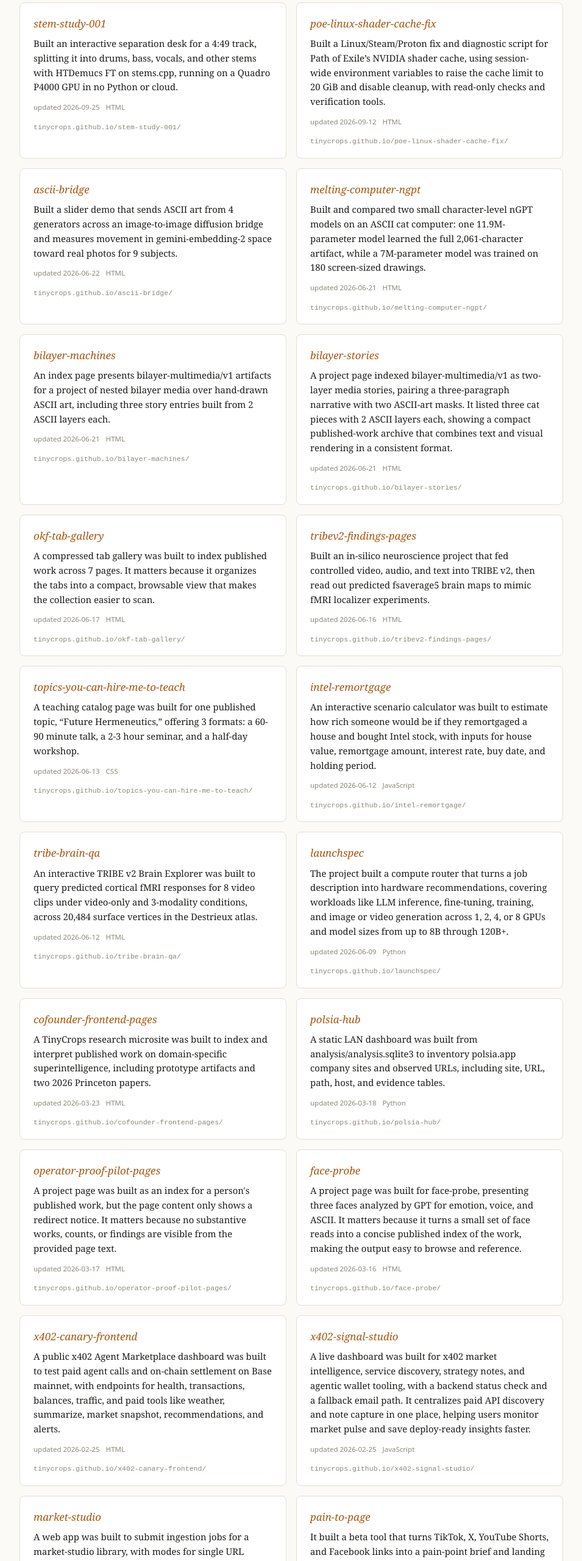
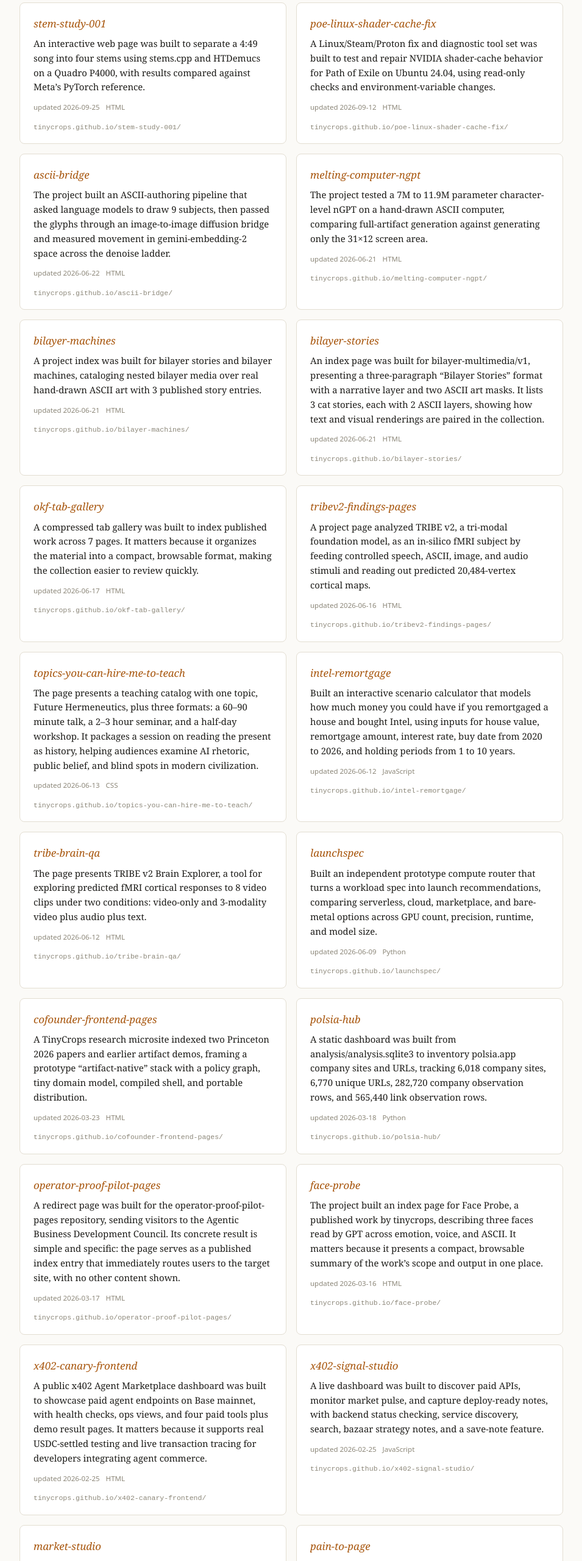
Before and after one commit to tinycrops/tinycrops-index, a plain HTML site: page frontend/index.html in a window 1280 px wide. Shown: the part 2202-4762 px from the top of the page at 61% size, without its empty margins (162-1117 px from the left). Drawn offline with Linux system fonts and the light colour scheme.

Commit message:
chore: regenerate index 2026-11-25

```diff
--- a/frontend/index.html
+++ b/frontend/index.html
@@ -143,155 +143,155 @@
 <div class="grid">
     <article class="card">
       <h3><a href="https://tinycrops.github.io/stem-study-001/" target="_blank" rel="noopener noreferrer">stem-study-001</a></h3>
-      <p>Built an interactive separation desk for a 4:49 track, splitting it into drums, bass, vocals, and other stems with HTDemucs FT on stems.cpp, running on a Quadro P4000 GPU in no Python or cloud.</p>
+      <p>An interactive web page was built to separate a 4:49 song into four stems using stems.cpp and HTDemucs on a Quadro P4000, with results compared against Meta’s PyTorch reference.</p>
       <div class="meta"><span>updated 2026-09-25</span><span>HTML</span></div>
       <a class="src" href="https://tinycrops.github.io/stem-study-001/" target="_blank" rel="noopener noreferrer">tinycrops.github.io/stem-study-001/</a>
     </article>
     <article class="card">
       <h3><a href="https://tinycrops.github.io/poe-linux-shader-cache-fix/" target="_blank" rel="noopener noreferrer">poe-linux-shader-cache-fix</a></h3>
-      <p>Built a Linux/Steam/Proton fix and diagnostic script for Path of Exile’s NVIDIA shader cache, using session-wide environment variables to raise the cache limit to 20 GiB and disable cleanup, with read-only checks and verification tools.</p>
+      <p>A Linux/Steam/Proton fix and diagnostic tool set was built to test and repair NVIDIA shader-cache behavior for Path of Exile on Ubuntu 24.04, using read-only checks and environment-variable changes.</p>
       <div class="meta"><span>updated 2026-09-12</span><span>HTML</span></div>
       <a class="src" href="https://tinycrops.github.io/poe-linux-shader-cache-fix/" target="_blank" rel="noopener noreferrer">tinycrops.github.io/poe-linux-shader-cache-fix/</a>
     </article>
     <article class="card">
       <h3><a href="https://tinycrops.github.io/ascii-bridge/" target="_blank" rel="noopener noreferrer">ascii-bridge</a></h3>
-      <p>Built a slider demo that sends ASCII art from 4 generators across an image-to-image diffusion bridge and measures movement in gemini-embedding-2 space toward real photos for 9 subjects.</p>
+      <p>The project built an ASCII-authoring pipeline that asked language models to draw 9 subjects, then passed the glyphs through an image-to-image diffusion bridge and measured movement in gemini-embedding-2 space across the denoise ladder.</p>
       <div class="meta"><span>updated 2026-06-22</span><span>HTML</span></div>
       <a class="src" href="https://tinycrops.github.io/ascii-bridge/" target="_blank" rel="noopener noreferrer">tinycrops.github.io/ascii-bridge/</a>
     </article>
     <article class="card">
       <h3><a href="https://tinycrops.github.io/melting-computer-ngpt/" target="_blank" rel="noopener noreferrer">melting-computer-ngpt</a></h3>
-      <p>Built and compared two small character-level nGPT models on an ASCII cat computer: one 11.9M-parameter model learned the full 2,061-character artifact, while a 7M-parameter model was trained on 180 screen-sized drawings.</p>
+      <p>The project tested a 7M to 11.9M parameter character-level nGPT on a hand-drawn ASCII computer, comparing full-artifact generation against generating only the 31×12 screen area.</p>
       <div class="meta"><span>updated 2026-06-21</span><span>HTML</span></div>
       <a class="src" href="https://tinycrops.github.io/melting-computer-ngpt/" target="_blank" rel="noopener noreferrer">tinycrops.github.io/melting-computer-ngpt/</a>
     </article>
     <article class="card">
       <h3><a href="https://tinycrops.github.io/bilayer-machines/" target="_blank" rel="noopener noreferrer">bilayer-machines</a></h3>
-      <p>An index page presents bilayer-multimedia/v1 artifacts for a project of nested bilayer media over hand-drawn ASCII art, including three story entries built from 2 ASCII layers each.</p>
+      <p>A project index was built for bilayer stories and bilayer machines, cataloging nested bilayer media over real hand-drawn ASCII art with 3 published story entries.</p>
       <div class="meta"><span>updated 2026-06-21</span><span>HTML</span></div>
       <a class="src" href="https://tinycrops.github.io/bilayer-machines/" target="_blank" rel="noopener noreferrer">tinycrops.github.io/bilayer-machines/</a>
     </article>
     <article class="card">
       <h3><a href="https://tinycrops.github.io/bilayer-stories/" target="_blank" rel="noopener noreferrer">bilayer-stories</a></h3>
-      <p>A project page indexed bilayer-multimedia/v1 as two-layer media stories, pairing a three-paragraph narrative with two ASCII-art masks. It listed three cat pieces with 2 ASCII layers each, showing a compact published-work archive that combines text and visual rendering in a consistent format.</p>
+      <p>An index page was built for bilayer-multimedia/v1, presenting a three-paragraph “Bilayer Stories” format with a narrative layer and two ASCII art masks. It lists 3 cat stories, each with 2 ASCII layers, showing how text and visual renderings are paired in the collection.</p>
       <div class="meta"><span>updated 2026-06-21</span><span>HTML</span></div>
       <a class="src" href="https://tinycrops.github.io/bilayer-stories/" target="_blank" rel="noopener noreferrer">tinycrops.github.io/bilayer-stories/</a>
     </article>
     <article class="card">
       <h3><a href="https://tinycrops.github.io/okf-tab-gallery/" target="_blank" rel="noopener noreferrer">okf-tab-gallery</a></h3>
-      <p>A compressed tab gallery was built to index published work across 7 pages. It matters because it organizes the tabs into a compact, browsable view that makes the collection easier to scan.</p>
+      <p>A compressed tab gallery was built to index published work across 7 pages. It matters because it organizes the material into a compact, browsable format, making the collection easier to review quickly.</p>
       <div class="meta"><span>updated 2026-06-17</span><span>HTML</span></div>
       <a class="src" href="https://tinycrops.github.io/okf-tab-gallery/" target="_blank" rel="noopener noreferrer">tinycrops.github.io/okf-tab-gallery/</a>
     </article>
     <article class="card">
       <h3><a href="https://tinycrops.github.io/tribev2-findings-pages/" target="_blank" rel="noopener noreferrer">tribev2-findings-pages</a></h3>
-      <p>Built an in-silico neuroscience project that fed controlled video, audio, and text into TRIBE v2, then read out predicted fsaverage5 brain maps to mimic fMRI localizer experiments.</p>
+      <p>A project page analyzed TRIBE v2, a tri-modal foundation model, as an in-silico fMRI subject by feeding controlled speech, ASCII, image, and audio stimuli and reading out predicted 20,484-vertex cortical maps.</p>
       <div class="meta"><span>updated 2026-06-16</span><span>HTML</span></div>
       <a class="src" href="https://tinycrops.github.io/tribev2-findings-pages/" target="_blank" rel="noopener noreferrer">tinycrops.github.io/tribev2-findings-pages/</a>
     </article>
     <article class="card">
       <h3><a href="https://tinycrops.github.io/topics-you-can-hire-me-to-teach/" target="_blank" rel="noopener noreferrer">topics-you-can-hire-me-to-teach</a></h3>
-      <p>A teaching catalog page was built for one published topic, “Future Hermeneutics,” offering 3 formats: a 60-90 minute talk, a 2-3 hour seminar, and a half-day workshop.</p>
+      <p>The page presents a teaching catalog with one topic, Future Hermeneutics, plus three formats: a 60–90 minute talk, a 2–3 hour seminar, and a half-day workshop. It packages a session on reading the present as history, helping audiences examine AI rhetoric, public belief, and blind spots in modern civilization.</p>
       <div class="meta"><span>updated 2026-06-13</span><span>CSS</span></div>
       <a class="src" href="https://tinycrops.github.io/topics-you-can-hire-me-to-teach/" target="_blank" rel="noopener noreferrer">tinycrops.github.io/topics-you-can-hire-me-to-teach/</a>
     </article>
     <article class="card">
       <h3><a href="https://tinycrops.github.io/intel-remortgage/" target="_blank" rel="noopener noreferrer">intel-remortgage</a></h3>
-      <p>An interactive scenario calculator was built to estimate how rich someone would be if they remortgaged a house and bought Intel stock, with inputs for house value, remortgage amount, interest rate, buy date, and holding period.</p>
+      <p>Built an interactive scenario calculator that models how much money you could have if you remortgaged a house and bought Intel, using inputs for house value, remortgage amount, interest rate, buy date from 2020 to 2026, and holding periods from 1 to 10 years.</p>
       <div class="meta"><span>updated 2026-06-12</span><span>JavaScript</span></div>
       <a class="src" href="https://tinycrops.github.io/intel-remortgage/" target="_blank" rel="noopener noreferrer">tinycrops.github.io/intel-remortgage/</a>
     </article>
     <article class="card">
       <h3><a href="https://tinycrops.github.io/tribe-brain-qa/" target="_blank" rel="noopener noreferrer">tribe-brain-qa</a></h3>
-      <p>An interactive TRIBE v2 Brain Explorer was built to query predicted cortical fMRI responses for 8 video clips under video-only and 3-modality conditions, across 20,484 surface vertices in the Destrieux atlas.</p>
+      <p>The page presents TRIBE v2 Brain Explorer, a tool for exploring predicted fMRI cortical responses to 8 video clips under two conditions: video-only and 3-modality video plus audio plus text.</p>
       <div class="meta"><span>updated 2026-06-12</span><span>HTML</span></div>
       <a class="src" href="https://tinycrops.github.io/tribe-brain-qa/" target="_blank" rel="noopener noreferrer">tinycrops.github.io/tribe-brain-qa/</a>
     </article>
     <article class="card">
       <h3><a href="https://tinycrops.github.io/launchspec/" target="_blank" rel="noopener noreferrer">launchspec</a></h3>
-      <p>The project built a compute router that turns a job description into hardware recommendations, covering workloads like LLM inference, fine-tuning, training, and image or video generation across 1, 2, 4, or 8 GPUs and model sizes from up to 8B through 120B+.</p>
+      <p>Built an independent prototype compute router that turns a workload spec into launch recommendations, comparing serverless, cloud, marketplace, and bare-metal options across GPU count, precision, runtime, and model size.</p>
       <div class="meta"><span>updated 2026-06-09</span><span>Python</span></div>
       <a class="src" href="https://tinycrops.github.io/launchspec/" target="_blank" rel="noopener noreferrer">tinycrops.github.io/launchspec/</a>
     </article>
     <article class="card">
       <h3><a href="https://tinycrops.github.io/cofounder-frontend-pages/" target="_blank" rel="noopener noreferrer">cofounder-frontend-pages</a></h3>
-      <p>A TinyCrops research microsite was built to index and interpret published work on domain-specific superintelligence, including prototype artifacts and two 2026 Princeton papers.</p>
+      <p>A TinyCrops research microsite indexed two Princeton 2026 papers and earlier artifact demos, framing a prototype “artifact-native” stack with a policy graph, tiny domain model, compiled shell, and portable distribution.</p>
       <div class="meta"><span>updated 2026-03-23</span><span>HTML</span></div>
       <a class="src" href="https://tinycrops.github.io/cofounder-frontend-pages/" target="_blank" rel="noopener noreferrer">tinycrops.github.io/cofounder-frontend-pages/</a>
     </article>
     <article class="card">
       <h3><a href="https://tinycrops.github.io/polsia-hub/" target="_blank" rel="noopener noreferrer">polsia-hub</a></h3>
-      <p>A static LAN dashboard was built from analysis/analysis.sqlite3 to inventory polsia.app company sites and observed URLs, including site, URL, path, host, and evidence tables.</p>
+      <p>A static dashboard was built from analysis/analysis.sqlite3 to inventory polsia.app company sites and URLs, tracking 6,018 company sites, 6,770 unique URLs, 282,720 company observation rows, and 565,440 link observation rows.</p>
       <div class="meta"><span>updated 2026-03-18</span><span>Python</span></div>
       <a class="src" href="https://tinycrops.github.io/polsia-hub/" target="_blank" rel="noopener noreferrer">tinycrops.github.io/polsia-hub/</a>
     </article>
     <article class="card">
       <h3><a href="https://tinycrops.github.io/operator-proof-pilot-pages/" target="_blank" rel="noopener noreferrer">operator-proof-pilot-pages</a></h3>
-      <p>A project page was built as an index for a person&#x27;s published work, but the page content only shows a redirect notice. It matters because no substantive works, counts, or findings are visible from the provided page text.</p>
+      <p>A redirect page was built for the operator-proof-pilot-pages repository, sending visitors to the Agentic Business Development Council. Its concrete result is simple and specific: the page serves as a published index entry that immediately routes users to the target site, with no other content shown.</p>
       <div class="meta"><span>updated 2026-03-17</span><span>HTML</span></div>
       <a class="src" href="https://tinycrops.github.io/operator-proof-pilot-pages/" target="_blank" rel="noopener noreferrer">tinycrops.github.io/operator-proof-pilot-pages/</a>
     </article>
     <article class="card">
       <h3><a href="https://tinycrops.github.io/face-probe/" target="_blank" rel="noopener noreferrer">face-probe</a></h3>
-      <p>A project page was built for face-probe, presenting three faces analyzed by GPT for emotion, voice, and ASCII. It matters because it turns a small set of face reads into a concise published index of the work, making the output easy to browse and reference.</p>
+      <p>The project built an index page for Face Probe, a published work by tinycrops, describing three faces read by GPT across emotion, voice, and ASCII. It matters because it presents a compact, browsable summary of the work’s scope and output in one place.</p>
       <div class="meta"><span>updated 2026-03-16</span><span>HTML</span></div>
       <a class="src" href="https://tinycrops.github.io/face-probe/" target="_blank" rel="noopener noreferrer">tinycrops.github.io/face-probe/</a>
     </article>
     <article class="card">
       <h3><a href="https://tinycrops.github.io/x402-canary-frontend/" target="_blank" rel="noopener noreferrer">x402-canary-frontend</a></h3>
-      <p>A public x402 Agent Marketplace dashboard was built to test paid agent calls and on-chain settlement on Base mainnet, with endpoints for health, transactions, balances, traffic, and paid tools like weather, summarize, market snapshot, recommendations, and alerts.</p>
+      <p>A public x402 Agent Marketplace dashboard was built to showcase paid agent endpoints on Base mainnet, with health checks, ops views, and four paid tools plus demo result pages. It matters because it supports real USDC-settled testing and live transaction tracing for developers integrating agent commerce.</p>
       <div class="meta"><span>updated 2026-02-25</span><span>HTML</span></div>
       <a class="src" href="https://tinycrops.github.io/x402-canary-frontend/" target="_blank" rel="noopener noreferrer">tinycrops.github.io/x402-canary-frontend/</a>
     </article>
     <article class="card">
       <h3><a href="https://tinycrops.github.io/x402-signal-studio/" target="_blank" rel="noopener noreferrer">x402-signal-studio</a></h3>
-      <p>A live dashboard was built for x402 market intelligence, service discovery, strategy notes, and agentic wallet tooling, with a backend status check and a fallback email path. It centralizes paid API discovery and note capture in one place, helping users monitor market pulse and save deploy-ready insights faster.</p>
+      <p>A live dashboard was built to discover paid APIs, monitor market pulse, and capture deploy-ready notes, with backend status checking, service discovery, search, bazaar strategy notes, and a save-note feature.</p>
       <div class="meta"><span>updated 2026-02-25</span><span>JavaScript</span></div>
       <a class="src" href="https://tinycrops.github.io/x402-signal-studio/" target="_blank" rel="noopener noreferrer">tinycrops.github.io/x402-signal-studio/</a>
     </article>
     <article class="card">
       <h3><a href="https://tinycrops.github.io/market-studio/" target="_blank" rel="noopener noreferrer">market-studio</a></h3>
-      <p>A web app was built to submit ingestion jobs for a market-studio library, with modes for single URL pages, profile URLs, and video URL pages or profiles, plus fields for max videos, max per page, and max total.</p>
+      <p>A web app was built to ingest and manage media jobs from single URLs or lists, with a job queue, library, and filters for uploaders, plus fields for max videos, max per page, and max total.</p>
       <div class="meta"><span>updated 2026-02-19</span><span>Python</span></div>
       <a class="src" href="https://tinycrops.github.io/market-studio/" target="_blank" rel="noopener noreferrer">tinycrops.github.io/market-studio/</a>
     </article>
     <article class="card">
       <h3><a href="https://tinycrops.github.io/pain-to-page/" target="_blank" rel="noopener noreferrer">pain-to-page</a></h3>
-      <p>It built a beta tool that turns TikTok, X, YouTube Shorts, and Facebook links into a pain-point brief and landing page draft in about 10 minutes.</p>
+      <p>Built a beta tool that turns TikTok, X, YouTube Shorts, and Facebook links into a pain-point brief and landing-page draft in about 10 minutes. It matters because it uses real customer language to help solo agencies and small SaaS teams test offers faster, with 20 beta spots and no credit card required.</p>
       <div class="meta"><span>updated 2026-02-19</span><span>HTML</span></div>
       <a class="src" href="https://tinycrops.github.io/pain-to-page/" target="_blank" rel="noopener noreferrer">tinycrops.github.io/pain-to-page/</a>
     </article>
     <article class="card">
       <h3><a href="https://tinycrops.github.io/pain-to-page-frontend/" target="_blank" rel="noopener noreferrer">pain-to-page-frontend</a></h3>
-      <p>A beta waitlist landing page was built for a tool that turns 5 to 20 social links into a pain-point brief and editable landing page draft in under 10 minutes. It promises 20 beta spots and targets solo agencies, consultants, and small SaaS teams needing fast, customer-language messaging for offer testing.</p>
+      <p>The project built a beta waitlist for a tool that turns 5 to 20 social posts into a pain-point brief and landing page draft in under 10 minutes. It matters because it promises faster offer testing for solo agencies, consultants, and small SaaS teams, with 20 beta spots and an email-based signup flow.</p>
       <div class="meta"><span>updated 2026-02-18</span><span>HTML</span></div>
       <a class="src" href="https://tinycrops.github.io/pain-to-page-frontend/" target="_blank" rel="noopener noreferrer">tinycrops.github.io/pain-to-page-frontend/</a>
     </article>
     <article class="card">
       <h3><a href="https://tinycrops.github.io/poe-memory-market-onboarding-site/" target="_blank" rel="noopener noreferrer">poe-memory-market-onboarding-site</a></h3>
-      <p>Built a Path of Exile character-first onboarding page for Memory+Market, with a 2-step flow to submit an account and realm, load characters newest-first, and run a preview or start a new character run.</p>
+      <p>The project built a character-first onboarding flow for Path of Exile’s Memory+Market build intelligence, with Step 1 account and realm entry and Step 2 newest-first character selection.</p>
       <div class="meta"><span>updated 2026-02-18</span><span>CSS</span></div>
       <a class="src" href="https://tinycrops.github.io/poe-memory-market-onboarding-site/" target="_blank" rel="noopener noreferrer">tinycrops.github.io/poe-memory-market-onboarding-site/</a>
     </article>
     <article class="card">
       <h3><a href="https://tinycrops.github.io/agibox/" target="_blank" rel="noopener noreferrer">agibox</a></h3>
-      <p>The page compares high-performance workstation builds by listing CPUs, GPUs, RAM, storage, motherboard options, and three sample configurations with estimated USD totals.</p>
+      <p>The page compared workstation builds by pricing Intel Xeon 8558 and 8468H CPUs, NVIDIA RTX 6000 Ada or PNY RTX A6000 Ada GPUs, and 256 GB ECC RAM, storage, and motherboards into sample configurations.</p>
       <div class="meta"><span>updated 2025-06-26</span><span>HTML</span></div>
       <a class="src" href="https://tinycrops.github.io/agibox/" target="_blank" rel="noopener noreferrer">tinycrops.github.io/agibox/</a>
     </article>
     <article class="card">
       <h3><a href="https://tinycrops.github.io/blog/" target="_blank" rel="noopener noreferrer">blog</a></h3>
-      <p>An index-style blog page was built for Matthew’s published writing, with navigation, search, and project layout documentation powered by MkDocs. It matters because it organizes the site into a usable reference, showing one homepage, a docs structure, and keyboard shortcuts for easier browsing.</p>
+      <p>A blog site was built as an index for Matthew’s published writing, with navigation, search, and project layout documentation. It matters because the page organizes posts and site docs into a usable MkDocs-generated hub for reading and discovery.</p>
       <div class="meta"><span>updated 2024-01-14</span><span>JavaScript</span></div>
       <a class="src" href="https://tinycrops.github.io/blog/" target="_blank" rel="noopener noreferrer">tinycrops.github.io/blog/</a>
     </article>
     <article class="card">
       <h3><a href="https://tinycrops.github.io/MeDott29.github.io/" target="_blank" rel="noopener noreferrer">MeDott29.github.io</a></h3>
-      <p>A GitHub Pages site was built as an index for MeDott29&#x27;s published work. The page currently shows only the site title, indicating a minimal or unfinished landing page that mainly serves as a placeholder for future content.</p>
+      <p>A simple GitHub Pages site was built as an index for the published work associated with MeDott29.github.io. The page itself shows only the site name twice, so it appears to be a minimal placeholder rather than a substantive portfolio, offering little information beyond confirming the repository’s existence.</p>
       <div class="meta"><span>updated 2024-01-14</span></div>
       <a class="src" href="https://tinycrops.github.io/MeDott29.github.io/" target="_blank" rel="noopener noreferrer">tinycrops.github.io/MeDott29.github.io/</a>
     </article></div>
-<footer>Auto-summarized 24 November 2026 by gpt-5.4-mini from live page content.
+<footer>Auto-summarized 25 November 2026 by gpt-5.4-mini from live page content.
 Selected work and positioning are hand-written in <code>curated.json</code>;
 everything else is generated. Index refreshes nightly and on publish.</footer>
 </div>
```
